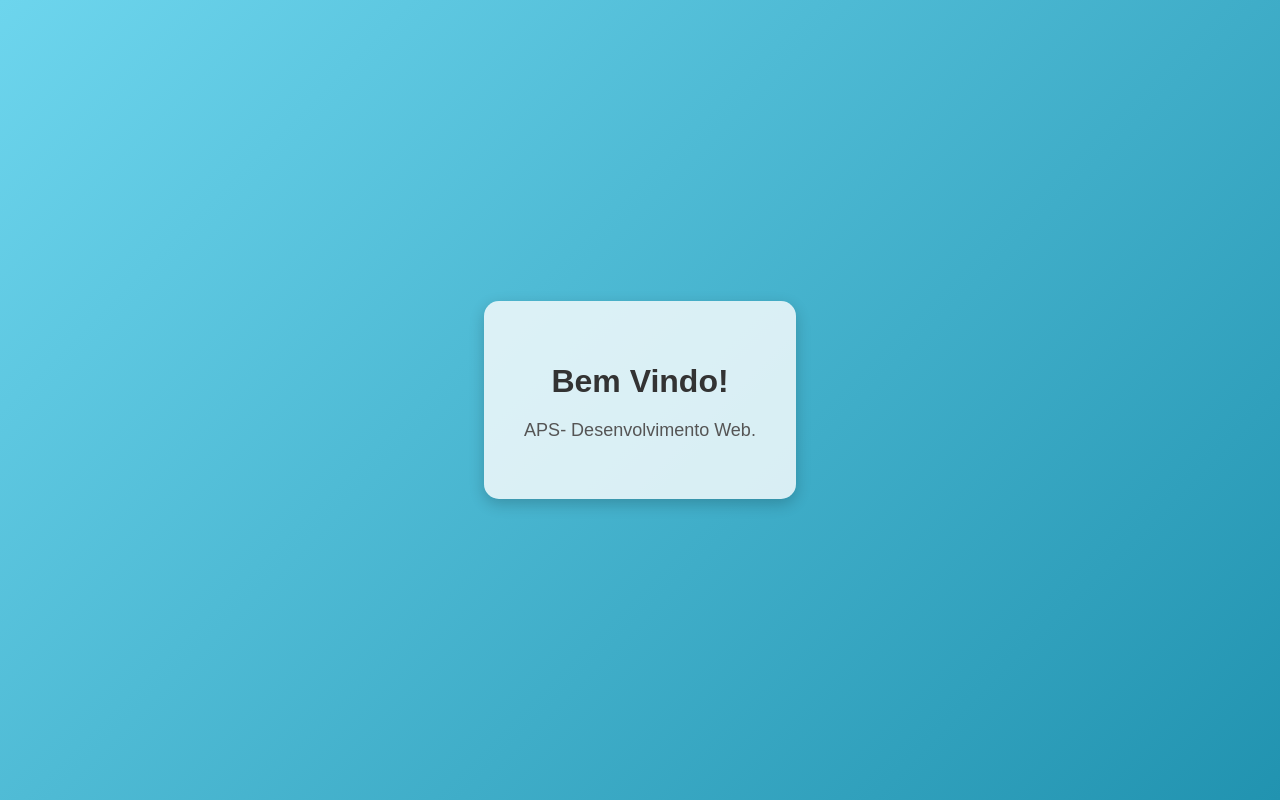
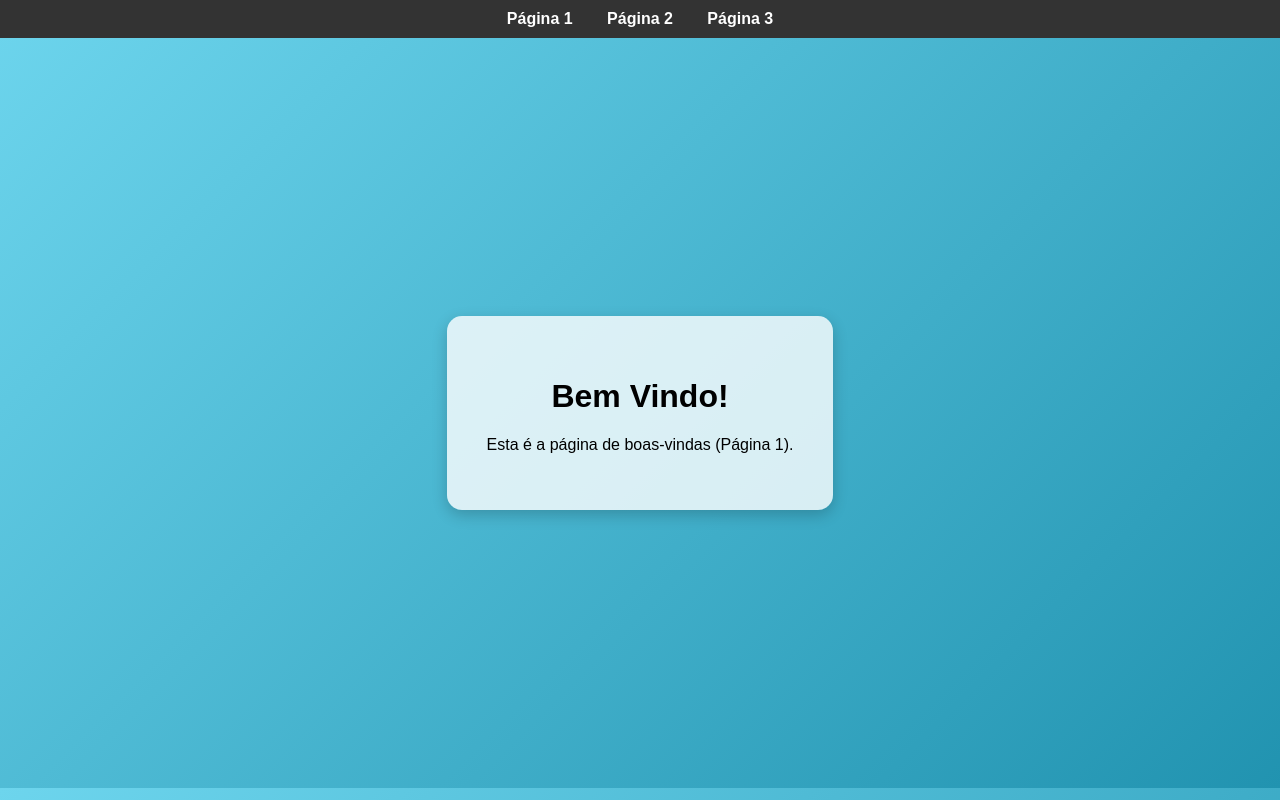
Before and after one commit to WillNico/HTML, a plain HTML site: page index.html in a window 1280 px wide. Drawn offline with Linux system fonts and the light colour scheme.

Commit message:
Colocado barra navegação

```diff
--- a/index.html
+++ b/index.html
@@ -9,32 +9,48 @@
       margin: 0;
       font-family: Arial, sans-serif;
       background: linear-gradient(135deg, #6dd5ed, #2193b0);
+    }
+    .nav-bar {
+      background: #333;
+      padding: 10px;
+      text-align: center;
+    }
+    .nav-bar a {
+      color: #fff;
+      margin: 0 15px;
+      text-decoration: none;
+      font-weight: bold;
+    }
+    .nav-bar a:hover {
+      text-decoration: underline;
+    }
+    .container {
       display: flex;
+      flex-direction: column;
       justify-content: center;
       align-items: center;
-      height: 100vh;
+      height: calc(100vh - 50px);
     }
-    .container {
+    .welcome-box {
       background: rgba(255, 255, 255, 0.8);
       padding: 40px;
       border-radius: 15px;
       text-align: center;
       box-shadow: 0 5px 15px rgba(0, 0, 0, 0.2);
     }
-    h1 {
-      color: #333;
-      margin-bottom: 20px;
-    }
-    p {
-      color: #555;
-      font-size: 18px;
-    }
   </style>
 </head>
 <body>
+  <div class="nav-bar">
+    <a href="index.html">Página 1</a>
+    <a href="pag2.html">Página 2</a>
+    <a href="pag3.html">Página 3</a>
+  </div>
   <div class="container">
-    <h1>Bem Vindo!</h1>
-    <p>APS- Desenvolvimento Web.</p>
+    <div class="welcome-box">
+      <h1>Bem Vindo!</h1>
+      <p>Esta é a página de boas-vindas (Página 1).</p>
+    </div>
   </div>
 </body>
 </html>
```
